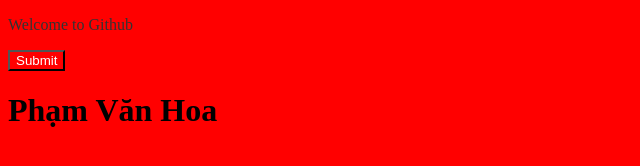
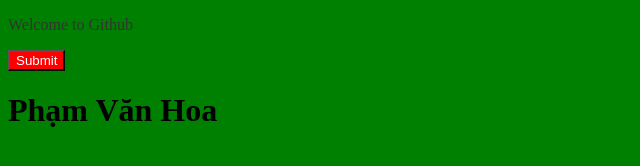
Before and after one commit to hoapv76001/githubdemo, a plain HTML site: page index.html in a window 1280 px wide. Shown: the whole page, without its empty margins (0-640 px from the left). Drawn offline with Linux system fonts and the light colour scheme.

Commit message:
update body css

```diff
--- /dev/null
+++ b/body.css
@@ -0,0 +1,3 @@
+body {
+    background: green;
+}
--- a/index.css
+++ b/index.css
@@ -6,7 +6,3 @@ button {
     background: red;
     color: white;
 }
-
-body {
-    background: red;
-}
--- a/index.html
+++ b/index.html
@@ -7,6 +7,7 @@
     <title>Document</title>
     <link rel="stylesheet" href="index.css">
     <link rel="stylesheet" href="index2.css">
+    <link rel="stylesheet" href="body.css">
 </head>
 <body>
     <p>Welcome to Github</p>
```
